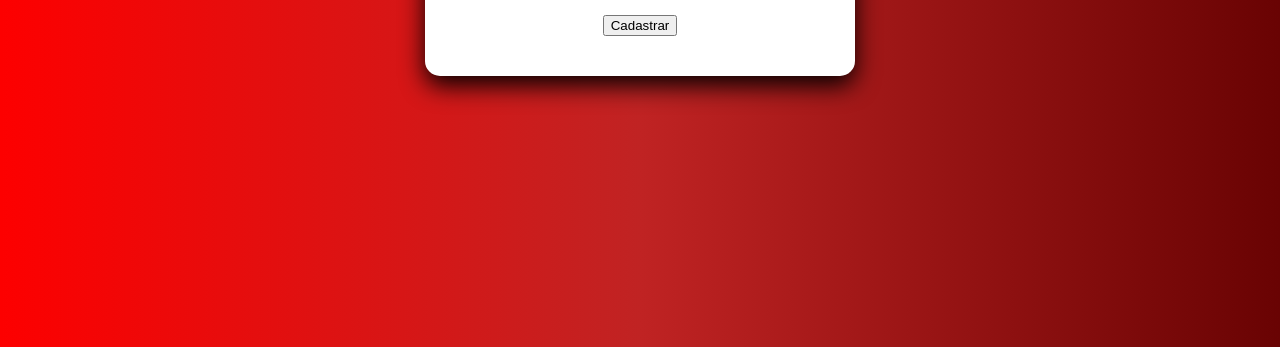
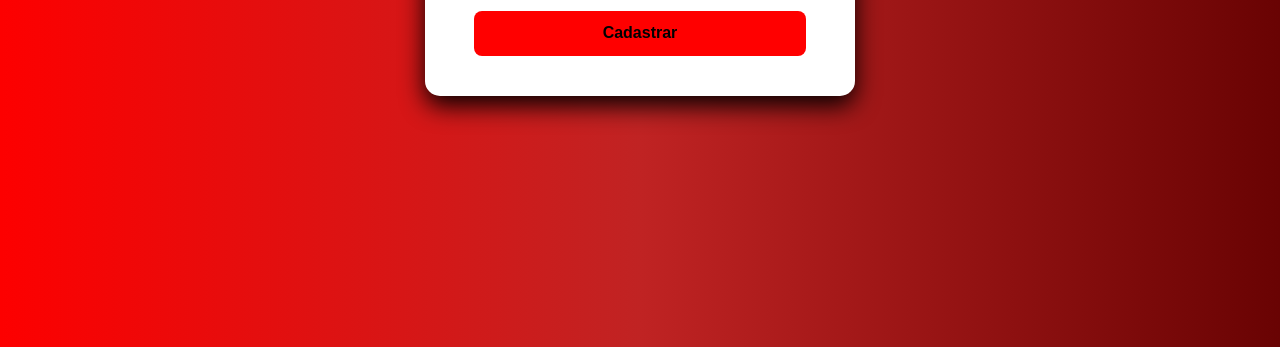
Before and after one commit to rayzolaa/MeusProjetos, a plain HTML site: page projetos(ibrahym)/index.html in a window 1280 px wide. Shown: the part 453-800 px from the top of the page. Drawn offline with Linux system fonts and the light colour scheme.

Commit message:
cadastro 1.0

```diff
--- a/projetos(ibrahym)/CSS/cadastro.css
+++ b/projetos(ibrahym)/CSS/cadastro.css
@@ -23,11 +23,15 @@ input::placeholder{
     font-style: italic;
     opacity: 1;
 }
-.button{
-    width:95%;
+button {
+    width: 95%;
     height: 45px;
     margin-top: 15px;
     border: none;
     border-radius: 8px;
-    background-color: yellow;
+    background-color: #ff0000;
+    color: #000000;
+    font-size: 16px;
+    font-weight: bold;
+    cursor: pointer;
 }
```
